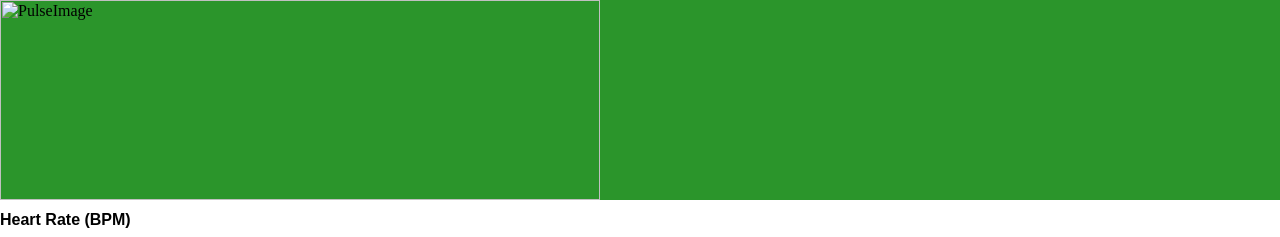
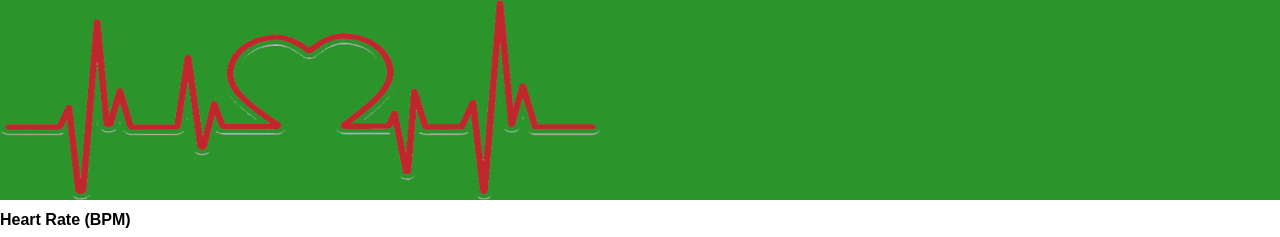
Before and after one commit to joeotiza/oximeter, a plain HTML site: page index.html in a window 1280 px wide. Shown: the top 237 px of the page. Drawn offline with Linux system fonts and the light colour scheme; grey boxes are pictures that could not be loaded.

Commit message:
Update index.html

```diff
--- a/index.html
+++ b/index.html
@@ -6,7 +6,7 @@
 <html>
 <head>
 	<!Icon for the webpage>
-	<link rel="shortcut icon" href="..\Oximeter HTML\rateicon.png" type="image/x-icon" />
+	<link rel="shortcut icon" href="rateicon.png" type="image/x-icon" />
 
 	<!Refresh values every one second>
 	<meta http-equiv="refresh" content="1">
@@ -44,7 +44,7 @@
 
 <body>
 	<div class="top">
-		<img src="..\Oximeter HTML\rateicon2.png" alt="PulseImage"  height="200" width="600" >
+		<img src="rateicon2.png" alt="PulseImage"  height="200" width="600" >
 
 	</div>
 
```
